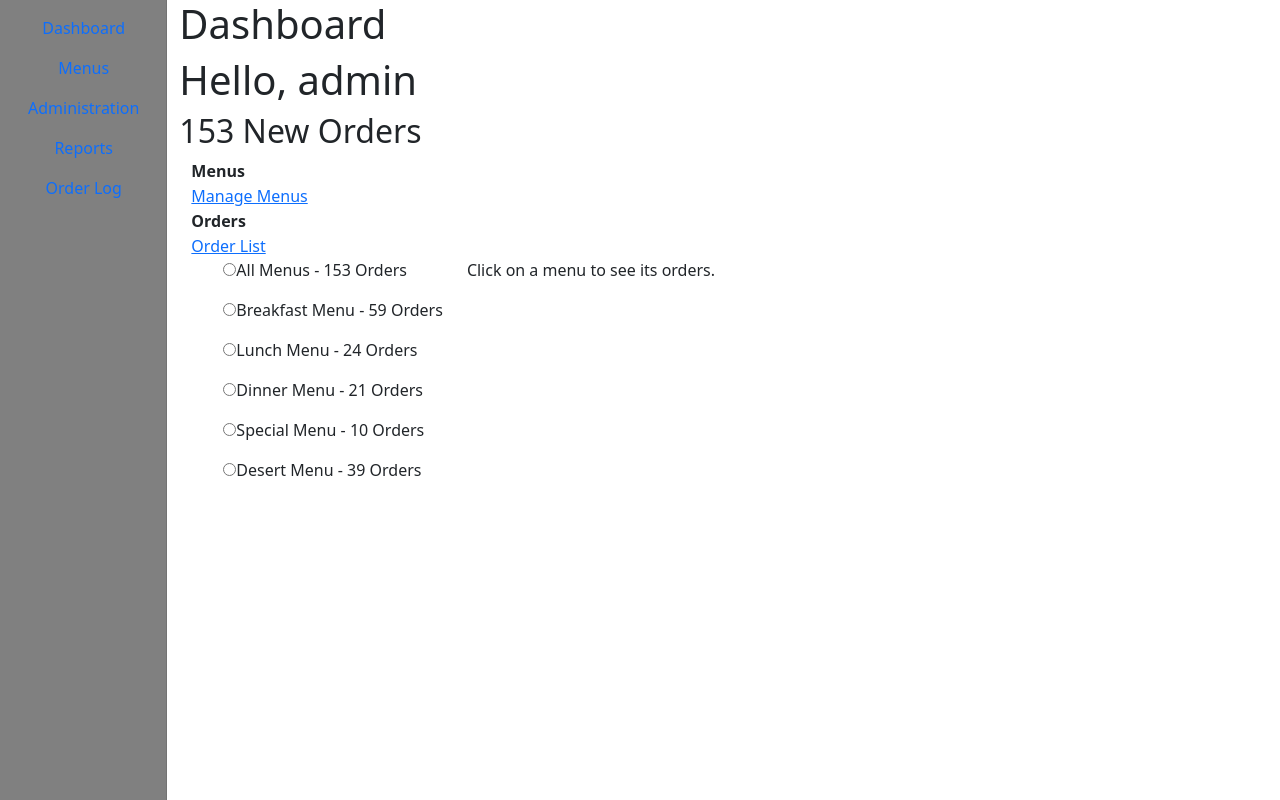
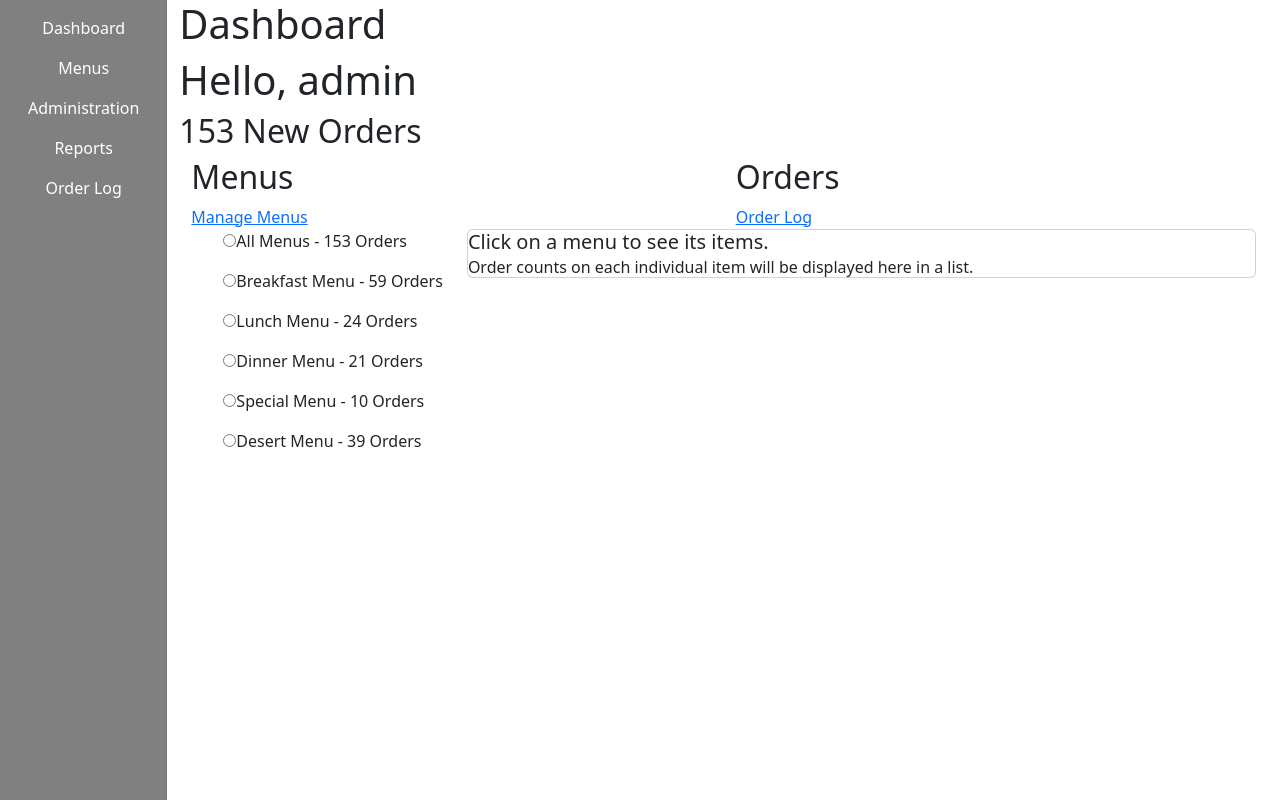
Before and after one commit to firetending/legendary-dollop, a React (Create React App) app in the folder frontend/: page / in a window 1280 px wide. Built offline with nearby package versions, Linux system fonts and the light colour scheme.

Commit message:
Bootstrap & many other changes, late commit

```diff
--- a/frontend/package.json
+++ b/frontend/package.json
@@ -14,6 +14,7 @@
     "react": "^18.2.0",
     "react-bootstrap": "^2.7.0",
     "react-dom": "^18.2.0",
+    "react-router-dom": "^6.4.5",
     "react-scripts": "5.0.1",
     "typescript": "^4.8.4",
     "web-vitals": "^2.1.4"
--- a/frontend/src/adminside/admin-dashboard/AdminDashboard.js
+++ b/frontend/src/adminside/admin-dashboard/AdminDashboard.js
@@ -9,7 +9,7 @@ const MenuScrollList = (props) => {
         return (
             <p>
                 <label>
-                    <input type="radio" name="menuSelection" onClick={() => props.selectMenu(menu.id)} />
+                    <input type="radio" name="menuSelection" onClick={() => props.selectMenu(menu.items)} />
                     {menu.name} - {props.getTotalOrders(menu.items)} Orders
                 </label>
             </p>
@@ -19,7 +19,10 @@ const MenuScrollList = (props) => {
     selectables.unshift(
         <p>
             <label>
-                <input type="radio" name="menuSelection" />
+                <input type="radio" name="menuSelection"
+                    onClick={() => props.selectMenu(props.menuListData.map((menu) => {
+                        return menu.items
+                    }).flat(1))} />
                 All Menus - {props.getAllOrders(props.menuListData)} Orders
             </label>
         </p>
@@ -30,12 +33,15 @@ const MenuScrollList = (props) => {
 
 // Takes in an array of a single menu and then displays a list of all of its items and their orders.
 const ItemList = (props) => {
-    let reactLovesToBreak = props.menuData;
-    if (reactLovesToBreak === null || reactLovesToBreak.length <= 0) {
-        return <div className='itemList'><p>Click on a menu to see its orders.</p></div>
+    if (props.items === null || props.items.length <= 0) {
+        return (
+            <Card>
+                <Card.Title>Click on a menu to see its items.</Card.Title>
+                <Card.Subtitle>Order counts on each individual item will be displayed here in a list.</Card.Subtitle>
+            </Card>
+        )
     } else {
-        const items = reactLovesToBreak[0].items;
-        const listedItems = items.map((item) => {
+        const listedItems = props.items.map((item) => {
             return (
                 <Card border="light" style={{ width: '30rem' }} className='menuItem'>
                     <Card.Body>
@@ -71,7 +77,7 @@ class AdminDashboardPage extends Component {
             items.push(
                 {
                     name: `Item ${Math.round(Math.random() * 100)}`,
-                    description: 'Food Food Food Food Food Food Food Food Food Food Food Food Food Food Food Food Food Food Food',
+                    description: 'Lorem ipsum dolor sit amet, consectetur adipiscing elit, sed do eiusmod tempor incididunt ut labore et dolore magna aliqua.',
                     image: 'https://picsum.photos/100',
                     orders: Math.round(Math.random() * 8)
                 }
@@ -132,33 +138,19 @@ class AdminDashboardPage extends Component {
                 items: this.fakeItems()
             },
         ],
-        selectedMenu: []
+        selectedMenuItems: []
     }
 
     //Selects a menu by id.
-    selectMenu = (id) => {
-        const { menus } = this.state;
+    selectMenuItems = (items) => {
+        const { selectedMenuItems } = this.state;
         this.setState({
-            selectedMenu: menus.filter((menu) => {
-                return menu.id === id
-            })
-        })
-    }
-
-    selectAllMenus = () => {
-        const { menus } = this.state;
-        this.setState({
-            selectedMenu: {
-                id: -1,
-                name: "All Menus",
-                orders: 0,
-                items: 'a'
-            }
+            selectedMenuItems: items
         })
     }
 
     render() {
-        const { menus, selectedMenu } = this.state;
+        const { menus, selectedMenuItems } = this.state;
 
         return (
             <Container fluid>
@@ -166,7 +158,7 @@ class AdminDashboardPage extends Component {
                     <Col md="auto" className='sidebar'>
                         <Sidebar />
                     </Col>
-                    <Col>
+                    <Col className='main'>
                         <div className='top'>
                             <h1 className='title'>Dashboard</h1>
                             <h1 className='largetitle'>Hello, admin</h1>
@@ -175,15 +167,19 @@ class AdminDashboardPage extends Component {
                         <div className='bottom'>
                             <Container>
                                 <Row>
-                                    <th>Menus</th><a href=''>Manage Menus</a>
-                                    <th>Orders</th><a href=''>Order List</a>
+                                    <Col>
+                                        <h2>Menus</h2><a href=''>Manage Menus</a>
+                                    </Col>
+                                    <Col>
+                                        <h2>Orders</h2> <a href=''>Order Log</a>
+                                    </Col>
                                 </Row>
                                 <Row>
                                     <Col md='auto'>
-                                        <MenuScrollList menuListData={menus} selectMenu={this.selectMenu} getTotalOrders={this.getTotalOrders} getAllOrders={this.getAllOrders} />
+                                        <MenuScrollList menuListData={menus} selectMenu={this.selectMenuItems} getTotalOrders={this.getTotalOrders} getAllOrders={this.getAllOrders} />
                                     </Col>
                                     <Col>
-                                        <ItemList menuData={selectedMenu} />
+                                        <ItemList items={selectedMenuItems} />
                                     </Col>
                                 </Row>
                             </Container>
--- a/frontend/src/adminside/adminstyles.css
+++ b/frontend/src/adminside/adminstyles.css
@@ -6,7 +6,7 @@
     z-index: 100;
     box-shadow: inset -1px 0 0 rgba(0, 0, 0, .1);
     background-color: gray;
-    color: white;
+    position: sticky;
 }
 
 #sidebar-wrapper .sidebar-heading {
--- a/frontend/src/adminside/sidebar.js
+++ b/frontend/src/adminside/sidebar.js
@@ -8,19 +8,19 @@ class Sidebar extends Component {
         return (
             <Nav className="navbar navbar-light flex-column" activeKey="/home" id="sidebar" >
                 <Nav.Item>
-                    <Nav.Link href="/home">Dashboard</Nav.Link>
+                    <Nav.Link href="/home" style={{ color: 'white' }}>Dashboard</Nav.Link>
                 </Nav.Item>
                 <Nav.Item>
-                    <Nav.Link href="/home">Menus</Nav.Link>
+                    <Nav.Link href="/home" style={{ color: 'white' }}>Menus</Nav.Link>
                 </Nav.Item>
                 <Nav.Item>
-                    <Nav.Link href="/home">Administration</Nav.Link>
+                    <Nav.Link href="/home" style={{ color: 'white' }}>Administration</Nav.Link>
                 </Nav.Item>
                 <Nav.Item>
-                    <Nav.Link href="/home">Reports</Nav.Link>
+                    <Nav.Link href="/home" style={{ color: 'white' }}>Reports</Nav.Link>
                 </Nav.Item>
                 <Nav.Item>
-                    <Nav.Link href="/home">Order Log</Nav.Link>
+                    <Nav.Link href="/home" style={{ color: 'white' }}>Order Log</Nav.Link>
                 </Nav.Item>
             </Nav>
         )
--- a/frontend/src/index.tsx
+++ b/frontend/src/index.tsx
@@ -1,7 +1,6 @@
 import React from 'react';
 import ReactDOM from 'react-dom/client';
 import './index.css';
-import App from './App';
 import reportWebVitals from './reportWebVitals';
 import AdminDashboardPage from './adminside/admin-dashboard/AdminDashboard';
 
```
Also changed, not shown: 1 other file (tests, documents, lock files or other folders).
